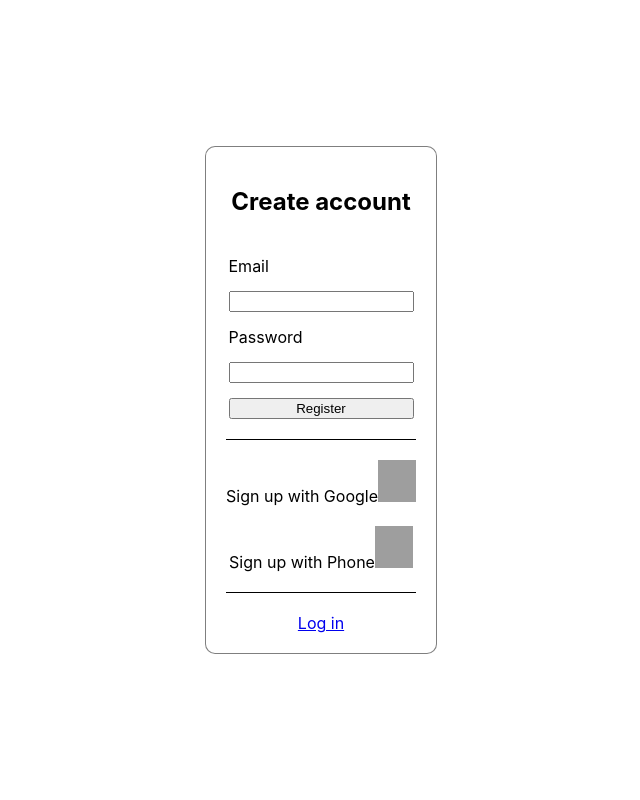
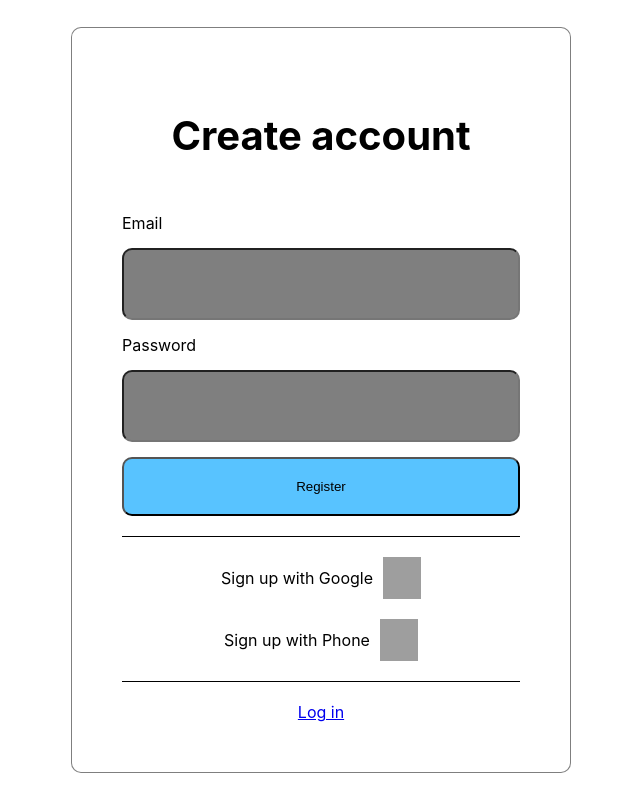
Before and after one commit to joemart/connect4, a Next.js app: page /components/RegisterIn in a window 1280 px wide. Shown: the whole page, without its empty margins (319-959 px from the left). Built offline with nearby package versions, Linux system fonts and the light colour scheme; grey boxes are pictures that could not be loaded.

Commit message:
Add register; add middleware

```diff
--- a/config/firebase.ts
+++ b/config/firebase.ts
@@ -1,6 +1,8 @@
 // Import the functions you need from the SDKs you need
-import firebase from "firebase/compat/app";
-import "firebase/compat/database"
+import {initializeApp} from "firebase/app";
+import { getAuth } from "firebase/auth";
+import {getDatabase} from "firebase/database";
+
 
 // import { getAnalytics } from "firebase/analytics";
 
@@ -21,5 +23,6 @@ const firebaseConfig = {
 };
 
 // Initialize Firebase
-firebase.initializeApp(firebaseConfig);
-export const db = firebase.database()
+const app = initializeApp(firebaseConfig);
+export const db = getDatabase(app)
+export const auth = getAuth(app)
--- a/next.config.mjs
+++ b/next.config.mjs
@@ -1,3 +1,10 @@
+import path, {dirname} from "path"
+import { fileURLToPath } from "url";
+
+const __filename = fileURLToPath(import.meta.url)
+const __dirname = dirname(__filename)
+
+
 /** @type {import('next').NextConfig} */
 
 const nextConfig = {
@@ -9,6 +16,9 @@ const nextConfig = {
       use: ["@svgr/webpack"]
     })
     return config;
+  },
+  sassOptions:{
+    includePaths: [path.join(__dirname,"src/styles")]
   }
 };
 
--- a/src/pages/components/RegisterIn/index.module.scss
+++ b/src/pages/components/RegisterIn/index.module.scss
@@ -1,3 +1,5 @@
+@use "_variables.module.scss";
+@use "_breakpoints.module.scss";
 .section{
     height: 100%;
     display: flex;
@@ -13,17 +15,27 @@
 
     gap:20px;
 
-    background: white;
+    background: variables.$container_background;
     height: fit-content;
-    padding:20px;
+    width: 500px;
+
+    padding:50px;
     border-radius: 10px;
-    border: 1px solid hsla(0, 0%, 0%, 0.5)
+    border: 1px solid variables.$border_background;
+
+    @include breakpoints.phone(){
+        width: 95%;
+    }
+
+    h1{
+        font-size: 40px;
+    }
 }
 
 .divider{
     width: 100%;
     height: 1px;
-    background: hsl(0, 0%, 0%);
+    background: variables.$divider_background;
 }
 
 .inputCredentials{
@@ -32,11 +44,23 @@
     align-items: flex-start;
     flex-direction: column;
 
+    width: 100%;
     gap:15px;
 
     text-transform: capitalize;
     button{
         width: 100%;
+        padding:20px;
+        border-radius: 10px;
+
+        background: variables.$blue;
+    }
+
+    input{
+        width: 100%;
+        height: 72px;
+        border-radius: 10px;
+        background: variables.$border_background;
     }
 }
 
@@ -44,3 +68,17 @@
     width: 38px;
     height: 42px;
 }
+
+.signUpWithGoogle,.signUpWithPhone {
+    display: flex;
+    justify-content: center;
+    align-items: center;
+    gap: 10px;
+
+    border: variables.$border_background;
+    border-radius: 10px;
+
+    width: 100%;
+
+    cursor:pointer;
+}
--- a/src/pages/components/RegisterIn/index.tsx
+++ b/src/pages/components/RegisterIn/index.tsx
@@ -1,6 +1,8 @@
 import { useState } from "react"
 import Link from "next/link"
 import styles from "./index.module.scss"
+import { GoogleAuthProvider, signInWithPopup } from "firebase/auth"
+import { auth } from "@firebase/firebase"
 
 import MyCustomLoader from "@/pages/components/imageLoader/CustomLoader"
 
@@ -15,10 +17,45 @@ export default function RegisterIn() {
     const handleChange = (e: React.ChangeEvent<HTMLInputElement>) => {
         setValues(v => { return { ...v, [e.target.name]: e.target.value } })
     }
+
+    const handleSubmit = (e: React.FormEvent) => {
+        e.preventDefault()
+
+        const url = ""
+        const requestOptions = {}
+
+        fetch(url, requestOptions)
+            .then(() => console.log("Submitted"))
+            .catch(e => console.log(e))
+    }
+
+    //issues with googleauthprovider
+    const handleGoogle = () => {
+        const provider = new GoogleAuthProvider()
+
+        signInWithPopup(auth, provider)
+            .then((result) => {
+                const credential = GoogleAuthProvider.credentialFromResult(result)
+
+                if (credential) {
+                    const token = credential.accessToken
+                    const user = result.user
+
+                    console.log(credential)
+                }
+            }).catch((e) => {
+                // console.log(e)
+            })
+    }
+
+    const handlePhone = () => {
+
+    }
+
     return <section className={styles["section"]}>
         <div className={styles["container"]}>
             <h1>Create account</h1>
-            <form className={styles["inputCredentials"]}>
+            <form className={styles["inputCredentials"]} >
                 {(Object.entries(values).map(([name, value]) => {
                     return <>
                         <label htmlFor={name}>{name}</label>
@@ -28,11 +65,11 @@ export default function RegisterIn() {
                 <button type="submit">Register</button>
             </form>
             <div className={styles["divider"]} />
-            <div className="signUpWithGoogle">
+            <div className={styles["signUpWithGoogle"]} onClick={handleGoogle}>
                 Sign up with Google
                 <MyCustomLoader className={styles["Icon"]} src={"googleIcon.svg"}></MyCustomLoader>
             </div>
-            <div className="signUpWithPhone">
+            <div className={styles["signUpWithPhone"]}>
                 Sign up with Phone
                 <MyCustomLoader className={styles["Icon"]} src={"phoneIcon.svg"}></MyCustomLoader>
             </div>
--- a/src/styles/_variables.module.scss
+++ b/src/styles/_variables.module.scss
@@ -1,3 +1,9 @@
+//themes
+$dark_blue: #222BFF;
+$blue:#58C3FF;
+$light_blue:#B5E4FF;
+$red: #FF3E3E;
+
 //board
 $board_color: radial-gradient(#4d49ff, #1411a3);
 
@@ -7,8 +13,13 @@ $button_corner: 10px;
 $button_shadow: 0px 0px 4px 2px rgba(0, 0, 0, 0.25);
 
 //drop button
-$drop_background: #FF3E3E;
+$drop_background: $red;
 $drop_shadow: 0px 0px 5.9px 4px rgba(0, 0, 0, 0.75);
 
 //main background
-$layout_background: #B5E4FF;
+$layout_background: $light_blue;
+
+//register
+$border_background: hsla(0, 0%, 0%, 0.5);
+$container_background: white;
+$divider_background: hsl(0, 0%, 0%);
--- a/src/styles/global.scss
+++ b/src/styles/global.scss
@@ -7,6 +7,7 @@ body, #__next, html, :root{
   body{
     overflow-x: hidden;
     font-family: "Inter";
+    font-weight: 400;
   }
 
   html{
```
Also changed, not shown: src/middleware.ts (added, +17 -0 lines), 1 other file (tests, documents, lock files or other folders).
